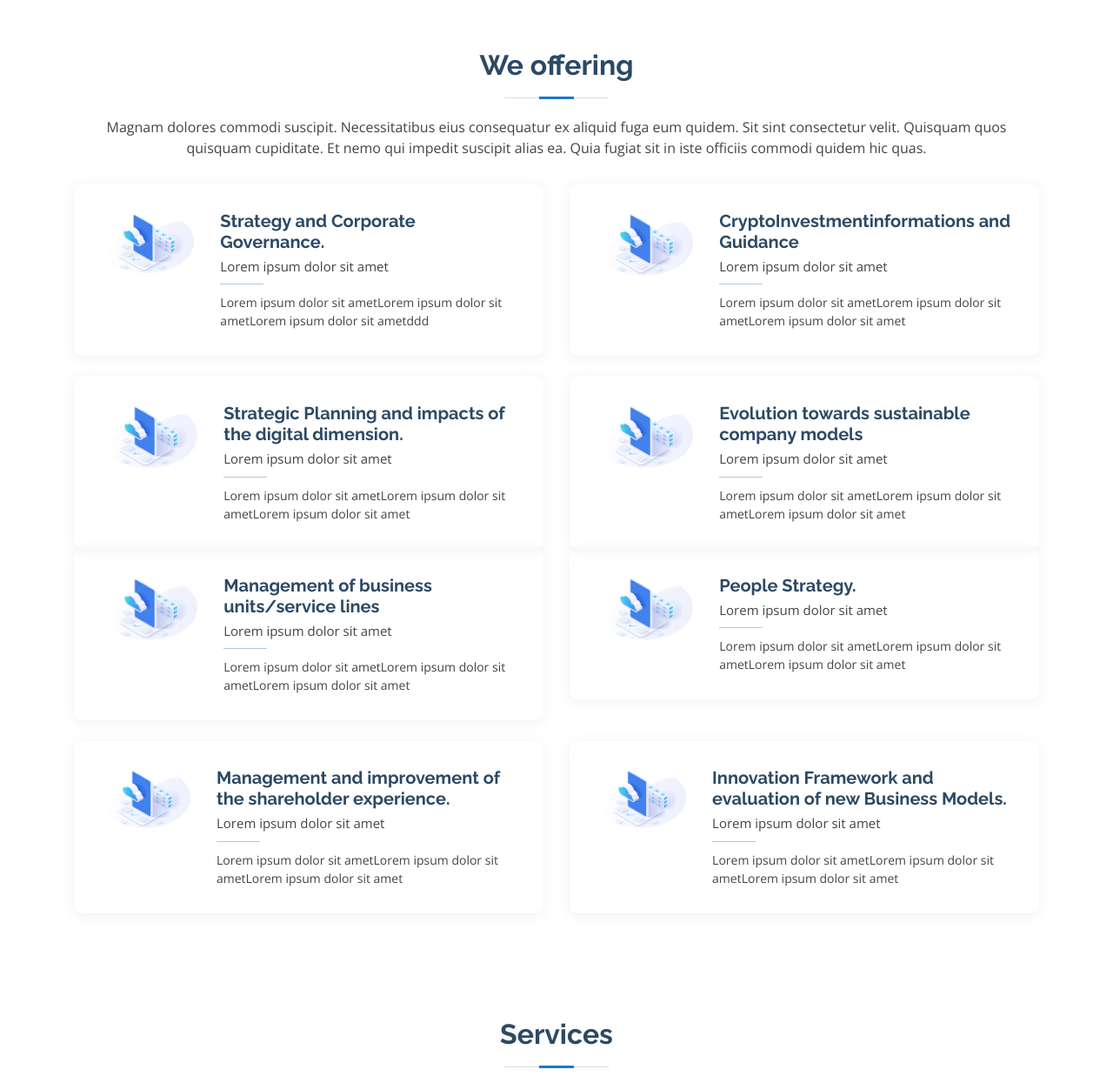
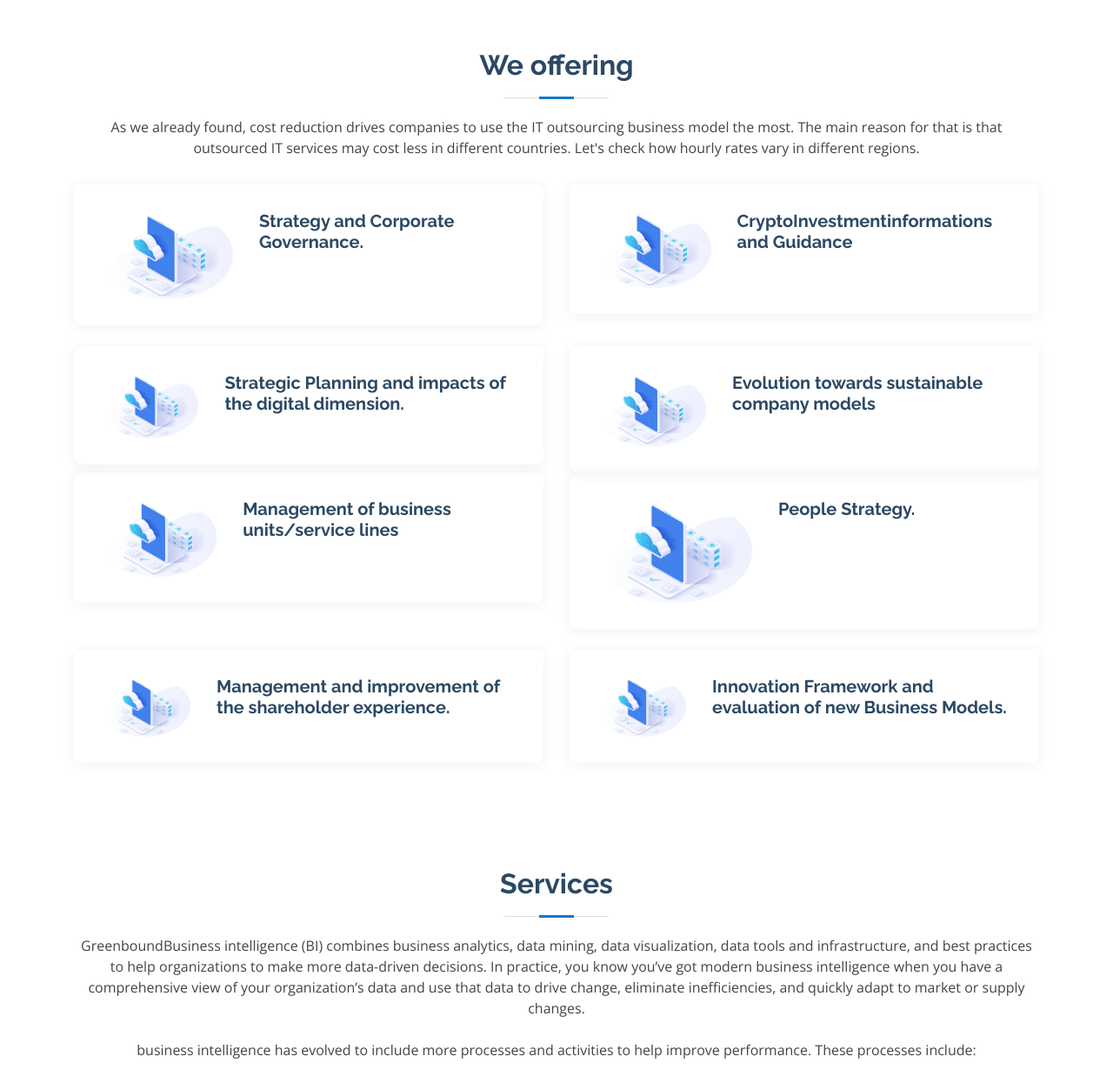
Before and after one commit to greenboun7/GreenBound_Site, a plain HTML site: page index.html in a window 1280 px wide. Shown: the part 1580-2825 px from the top of the page at 87% size. Drawn offline with nearby package versions, Linux system fonts and the light colour scheme.

Commit message:
Update index.html

```diff
--- a/index.html
+++ b/index.html
@@ -148,9 +148,7 @@
 
         <div class="section-title">
           <h2>We offering </h2>
-          <p>Magnam dolores commodi suscipit. Necessitatibus eius consequatur ex aliquid fuga eum quidem. Sit sint
-            consectetur velit. Quisquam quos quisquam cupiditate. Et nemo qui impedit suscipit alias ea. Quia fugiat sit
-            in iste officiis commodi quidem hic quas.</p>
+          <p>As we already found, cost reduction drives companies to use the IT outsourcing business model the most. The main reason for that is that outsourced IT services may cost less in different countries. Let's check how hourly rates vary in different regions.  </p>
         </div>
 
         <div class="row">
@@ -160,8 +158,8 @@
               <div class="pic"><img src="assets/img/test3.png" class="img-fluid" alt=""></div>
               <div class="member-info">
                 <h4>Strategy and Corporate Governance.</h4>
-                <span>Lorem ipsum dolor sit amet</span>
-                <p>Lorem ipsum dolor sit ametLorem ipsum dolor sit ametLorem ipsum dolor sit ametddd</p>
+                <!-- <span>Lorem ipsum dolor sit amet</span>
+                <p>Lorem ipsum dolor sit ametLorem ipsum dolor sit ametLorem ipsum dolor sit ametddd</p> -->
 
               </div>
             </div>
@@ -172,8 +170,8 @@
               <div class="pic"><img src="assets/img/test3.png" class="img-fluid" alt=""></div>
               <div class="member-info">
                 <h4>CryptoInvestmentinformations and Guidance</h4>
-                <span>Lorem ipsum dolor sit amet</span>
-                <p>Lorem ipsum dolor sit ametLorem ipsum dolor sit ametLorem ipsum dolor sit amet</p>
+                <!-- <span>Lorem ipsum dolor sit amet</span>
+                <p>Lorem ipsum dolor sit ametLorem ipsum dolor sit ametLorem ipsum dolor sit amet</p> -->
 
               </div>
             </div>
@@ -184,8 +182,8 @@
               <div class="pic"><img src="assets/img/test3.png" class="img-fluid" alt=""></div>
               <div class="member-info">
                 <h4>Strategic Planning and impacts of the digital dimension.</h4>
-                <span>Lorem ipsum dolor sit amet</span>
-                <p>Lorem ipsum dolor sit ametLorem ipsum dolor sit ametLorem ipsum dolor sit amet</p>
+                <!-- <span>Lorem ipsum dolor sit amet</span>
+                <p>Lorem ipsum dolor sit ametLorem ipsum dolor sit ametLorem ipsum dolor sit amet</p> -->
 
               </div>
             </div>
@@ -196,8 +194,8 @@
               <div class="pic"><img src="assets/img/test3.png" class="img-fluid" alt=""></div>
               <div class="member-info">
                 <h4>Evolution towards sustainable company models</h4>
-                <span>Lorem ipsum dolor sit amet</span>
-                <p>Lorem ipsum dolor sit ametLorem ipsum dolor sit ametLorem ipsum dolor sit amet</p>
+                <!-- <span>Lorem ipsum dolor sit amet</span>
+                <p>Lorem ipsum dolor sit ametLorem ipsum dolor sit ametLorem ipsum dolor sit amet</p> -->
 
               </div>
             </div>
@@ -213,8 +211,8 @@
               <div class="pic"><img src="assets/img/test3.png" class="img-fluid" alt=""></div>
               <div class="member-info">
                 <h4>Management of business units/service lines</h4>
-                <span>Lorem ipsum dolor sit amet</span>
-                <p>Lorem ipsum dolor sit ametLorem ipsum dolor sit ametLorem ipsum dolor sit amet</p>
+                <!-- <span>Lorem ipsum dolor sit amet</span>
+                <p>Lorem ipsum dolor sit ametLorem ipsum dolor sit ametLorem ipsum dolor sit amet</p> -->
 
               </div>
             </div>
@@ -225,8 +223,8 @@
               <div class="pic"><img src="assets/img/test3.png" class="img-fluid" alt=""></div>
               <div class="member-info">
                 <h4>People Strategy.</h4>
-                <span>Lorem ipsum dolor sit amet</span>
-                <p>Lorem ipsum dolor sit ametLorem ipsum dolor sit ametLorem ipsum dolor sit amet</p>
+                <!-- <span>Lorem ipsum dolor sit amet</span>
+                <p>Lorem ipsum dolor sit ametLorem ipsum dolor sit ametLorem ipsum dolor sit amet</p> -->
 
               </div>
             </div>
@@ -237,8 +235,8 @@
               <div class="pic"><img src="assets/img/test3.png" class="img-fluid" alt=""></div>
               <div class="member-info">
                 <h4>Management and improvement of the shareholder experience.</h4>
-                <span>Lorem ipsum dolor sit amet</span>
-                <p>Lorem ipsum dolor sit ametLorem ipsum dolor sit ametLorem ipsum dolor sit amet</p>
+                <!-- <span>Lorem ipsum dolor sit amet</span>
+                <p>Lorem ipsum dolor sit ametLorem ipsum dolor sit ametLorem ipsum dolor sit amet</p> -->
 
               </div>
             </div>
@@ -249,8 +247,8 @@
               <div class="pic"><img src="assets/img/test3.png" class="img-fluid" alt=""></div>
               <div class="member-info">
                 <h4>Innovation Framework and evaluation of new Business Models.</h4>
-                <span>Lorem ipsum dolor sit amet</span>
-                <p>Lorem ipsum dolor sit ametLorem ipsum dolor sit ametLorem ipsum dolor sit amet</p>
+                <!-- <span>Lorem ipsum dolor sit amet</span>
+                <p>Lorem ipsum dolor sit ametLorem ipsum dolor sit ametLorem ipsum dolor sit amet</p> -->
 
               </div>
             </div>
@@ -491,9 +489,7 @@
 
         <div class="section-title">
           <h2>Make an Enquiry</h2>
-          <p>Magnam dolores commodi suscipit. Necessitatibus eius consequatur ex aliquid fuga eum quidem. Sit sint
-            consectetur velit. Quisquam quos quisquam cupiditate. Et nemo qui impedit suscipit alias ea. Quia fugiat sit
-            in iste officiis commodi quidem hic quas.</p>
+          <p>IT outsourcing can be the key to propelling their business forward faster and save more money than they could with a small in-house team.</p>
         </div>
 
         <form action="forms/appointment.php" method="post" role="form" class="php-email-form">
@@ -772,9 +768,7 @@
 
         <div class="section-title">
           <h2>Contact</h2>
-          <p>Magnam dolores commodi suscipit. Necessitatibus eius consequatur ex aliquid fuga eum quidem. Sit sint
-            consectetur velit. Quisquam quos quisquam cupiditate. Et nemo qui impedit suscipit alias ea. Quia fugiat sit
-            in iste officiis commodi quidem hic quas.</p>
+          <p>Please reach us :</p>
         </div>
       </div>
 
```
